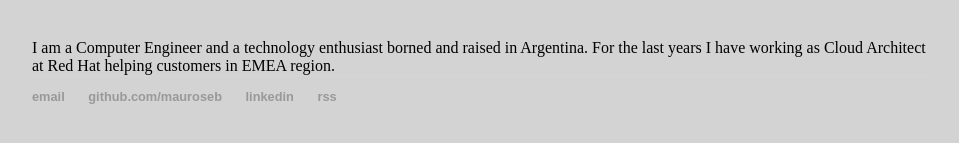
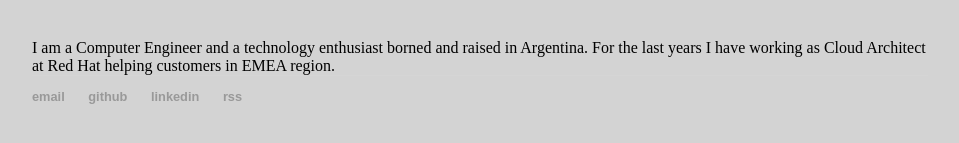
Before and after one commit to mauroseb/mauroseb.github.io, a Jekyll site: the page built from about/index.html, in a window 1280 px wide. Shown: the part 173-316 px from the top of the page, without its empty margins (160-1119 px from the left). Built offline with Jekyll 4.4.1, drawn with Linux system fonts in a browser that asks for light colours.

Commit message:
Update default.html

```diff
--- a/_layouts/default.html
+++ b/_layouts/default.html
@@ -22,7 +22,7 @@
 
 	    			<ul>
 	        			<li><a href="mailto:mauro.oddi@gmail.com">email</a></li>
-	        			<li><a href="https://github.com/mauroseb">github.com/mauroseb</a></li>
+	        			<li><a href="https://github.com/mauroseb">github</a></li>
 					<li><a href="https://www.linkedin.com/in/mauro27">linkedin</a></li>
 				        <li><a href="{{ "/feed.xml" | relative_url }}">rss</a></li>
 				</ul>
```
